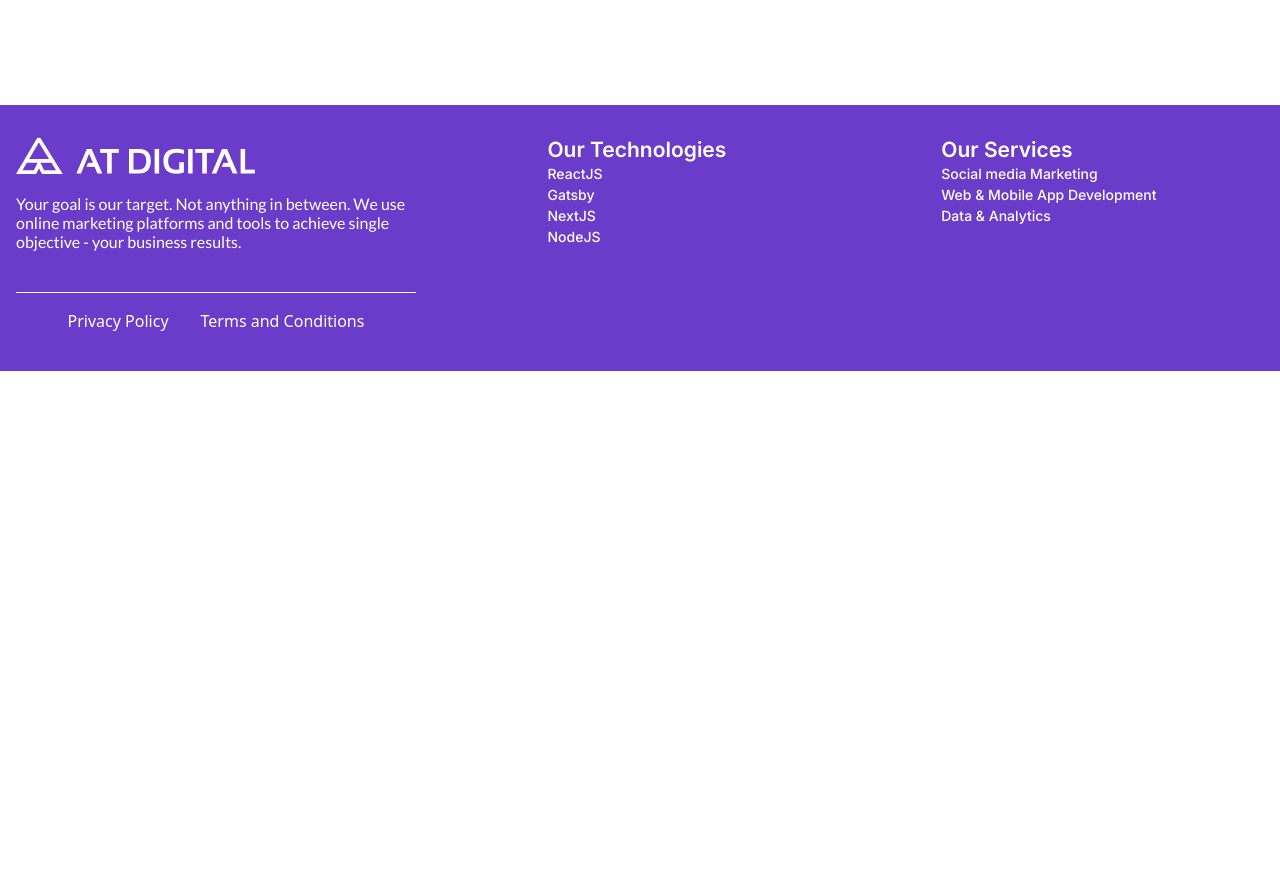
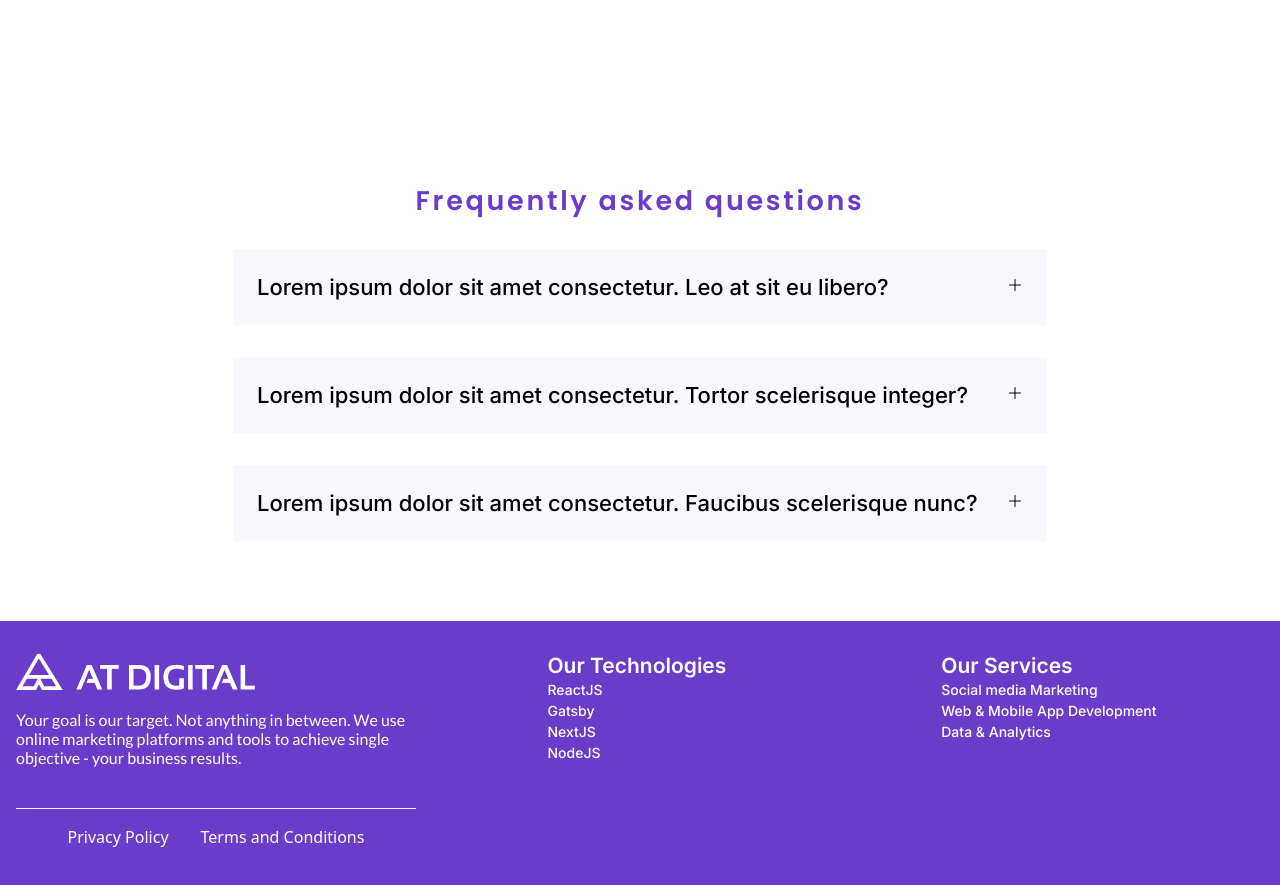
Before and after one commit to Anjana-Dunukara/React-Web-Application-Assesment, a React (Vite) app: page / in a window 1280 px wide. Shown: the part 1714-2599 px from the top of the page. Before the commit the page ends 2085 px from the top, so only its background shows below. Built offline with nearby package versions, Linux system fonts and the light colour scheme.

Commit message:
create FAQ section

```diff
--- a/src/App.tsx
+++ b/src/App.tsx
@@ -2,6 +2,7 @@ import Features from "./components/Features";
 import Footer from "./components/Footer";
 import Hero from "./components/Hero";
 import Navbar from "./components/Navbar";
+import FAQ from "./components/FAQ";
 
 function App() {
   return (
@@ -9,6 +10,7 @@ function App() {
       <Navbar />
       <Hero />
       <Features />
+      <FAQ />
       <Footer />
     </>
   );
--- /dev/null
+++ b/src/components/FAQ.tsx
@@ -0,0 +1,23 @@
+import React, { useState } from "react";
+import { questions } from "../constants/questions";
+import SingleQuestion from "./SingleQuestion";
+
+export default function App() {
+  const [cards] = useState(questions);
+
+  return (
+    <>
+      <section className="max-w-[846px] mx-auto py-20 px-4">
+        <h1 className="text-center tracking-widest font-semibold mb-8 font-poppins text-[27px] leading-8 text-primary">
+          Frequently asked questions
+        </h1>
+
+        <section className="grid grid-cols-1 gap-8">
+          {cards.map((card, index) => (
+            <SingleQuestion {...card} key={index} />
+          ))}
+        </section>
+      </section>
+    </>
+  );
+}
--- /dev/null
+++ b/src/components/SingleQuestion.tsx
@@ -0,0 +1,54 @@
+import React, { useState } from "react";
+import { BiMinus } from "react-icons/bi";
+import { BsPlusLg } from "react-icons/bs";
+
+export default function SingleQuestion({
+  question,
+  answer,
+}: {
+  question: string;
+  answer: string;
+}) {
+  const [showAnswer, setShowAnswer] = useState(false);
+
+  return (
+    <>
+      <div className="gap-[15px] bg-accent3">
+        <article className="flex items-center justify-between p-4 lg:p-6">
+          <h2
+            className={`cursor-pointer font-medium font-inter text-[22px] leading-7 ${
+              showAnswer ? "text-primary" : "text-black"
+            }`}
+            onClick={() => setShowAnswer(!showAnswer)}
+          >
+            {question}
+          </h2>
+          <ul>
+            {!showAnswer && (
+              <li>
+                <button onClick={() => setShowAnswer(true)}>
+                  <BsPlusLg />
+                </button>
+              </li>
+            )}
+            {showAnswer && (
+              <li>
+                <button onClick={() => setShowAnswer(false)}>
+                  <BiMinus />
+                </button>
+              </li>
+            )}
+          </ul>
+        </article>
+
+        <article className={`${showAnswer && "p-4 lg:p-6"}`}>
+          {showAnswer && (
+            <p className="font-normal font-inter text-[18px] leading-7 text-primary">
+              {answer}
+            </p>
+          )}
+        </article>
+      </div>
+    </>
+  );
+}
--- /dev/null
+++ b/src/constants/questions.tsx
@@ -0,0 +1,19 @@
+export const questions = [
+  {
+    question: "Lorem ipsum dolor sit amet consectetur. Leo at sit eu libero?",
+    answer:
+      "Lorem ipsum dolor sit amet consectetur. Faucibus commodo suscipit id ipsum. Elementum ultrices nulla faucibus odio est sed aliquam. Sapien massa morbi risus sagittis tortor integer.",
+  },
+  {
+    question:
+      "Lorem ipsum dolor sit amet consectetur. Tortor scelerisque integer?",
+    answer:
+      "Lorem ipsum dolor sit amet consectetur. Faucibus commodo suscipit id ipsum. Elementum ultrices nulla faucibus odio est sed aliquam. Sapien massa morbi risus sagittis tortor integer.",
+  },
+  {
+    question:
+      "Lorem ipsum dolor sit amet consectetur. Faucibus scelerisque nunc?",
+    answer:
+      "Lorem ipsum dolor sit amet consectetur. Faucibus commodo suscipit id ipsum. Elementum ultrices nulla faucibus odio est sed aliquam. Sapien massa morbi risus sagittis tortor integer.",
+  },
+];
--- a/tailwind.config.js
+++ b/tailwind.config.js
@@ -42,6 +42,7 @@ export default {
       "text-subtle": "#9C9991",
       accent1: "#E2F2FE",
       accent2: "#FFF8E0",
+      accent3: "#FAF8FF",
       error: "#FF0335",
       success: "#5EB30B",
     },
```
